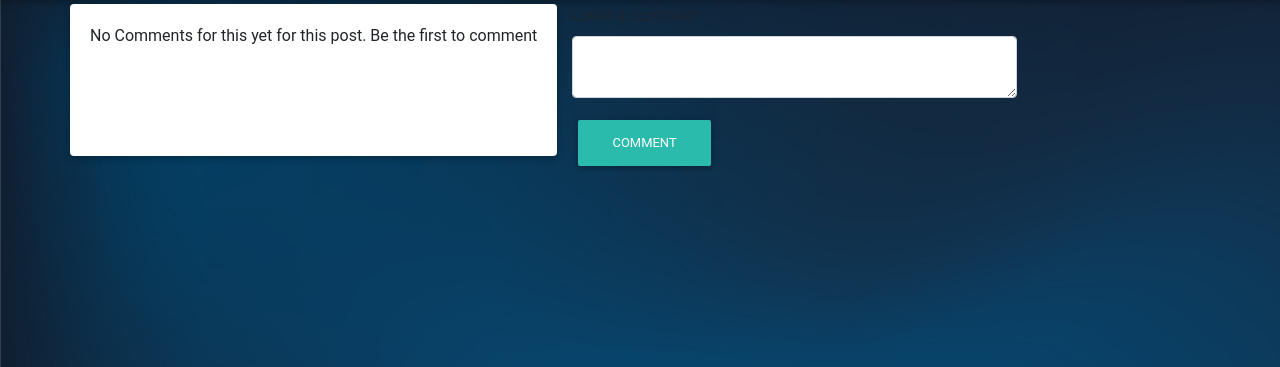
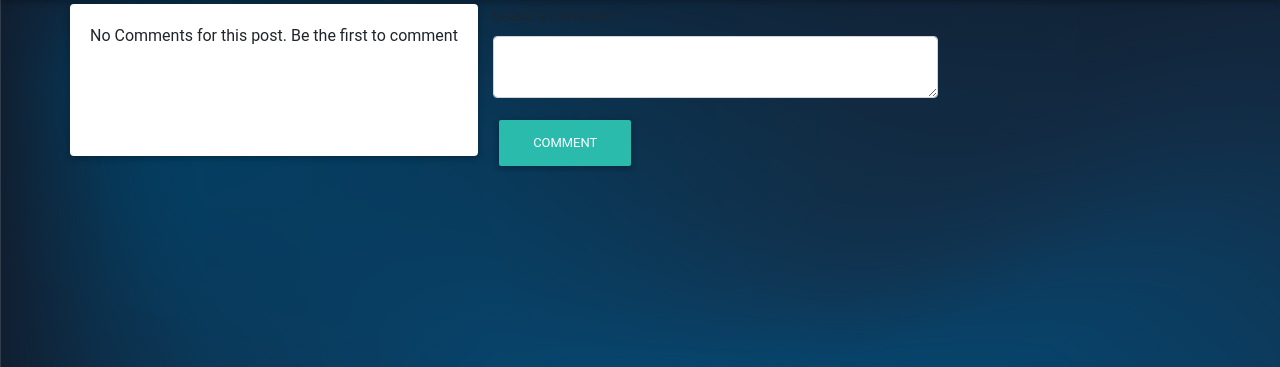
Before and after one commit to vyonna6519/pitches, a Flask app: template app/templates/comment.html in a window 1280 px wide. Shown: the part 56-423 px from the top of the page. Run offline with Flask 2, Linux system fonts and the light colour scheme; the template is opened without the code that fills it: values that come from a table or form of the project are taken from there, others are empty; some libraries are stand-ins or nearby versions; some web fonts are replaced.

```diff
--- a/app/templates/comment.html
+++ b/app/templates/comment.html
@@ -26,7 +26,7 @@
             {%else%}
             <div class="card w-90 mb-3">
                 <div class="card-body">
-                  <p class="card-title">No Comments for this yet for this post. Be the first to comment</p>
+                  <p class="card-title">No Comments for this post. Be the first to comment</p>
                 </div>
             </div>
             <div class="col-md-5">
```
